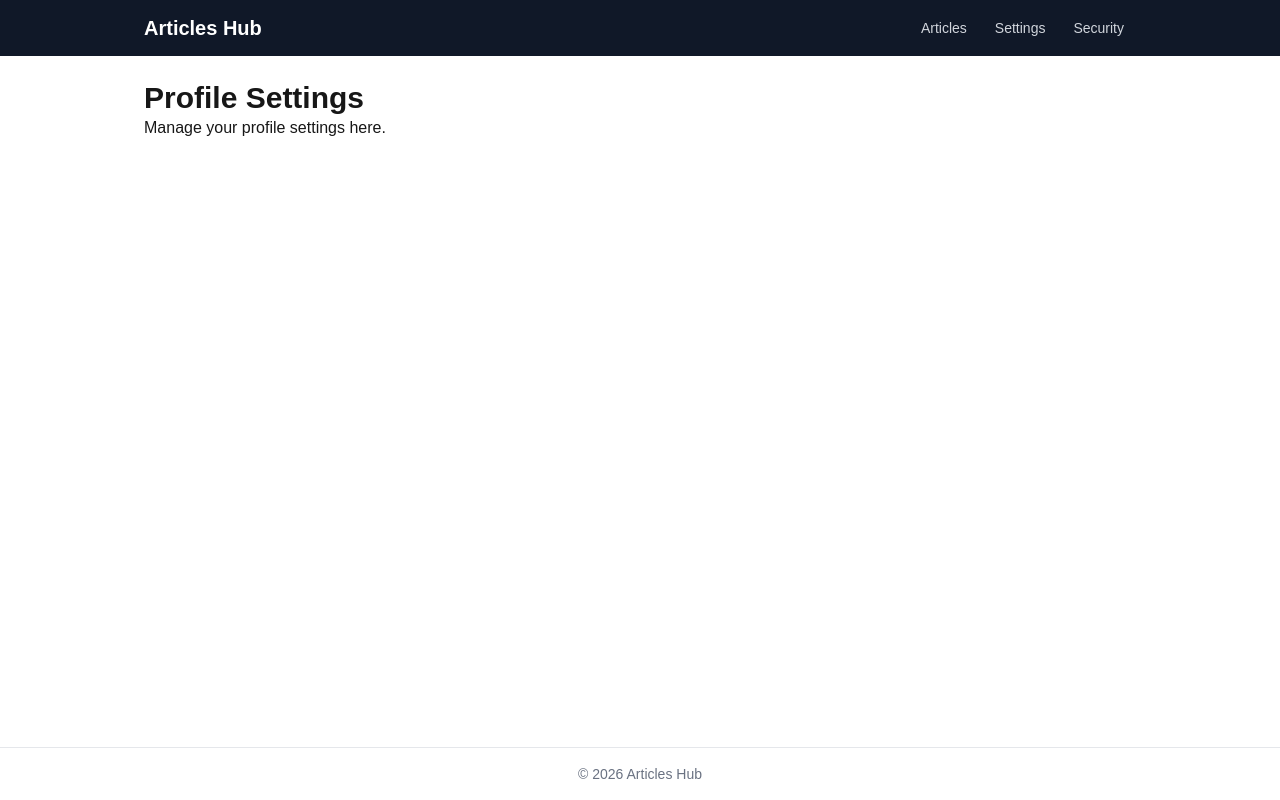
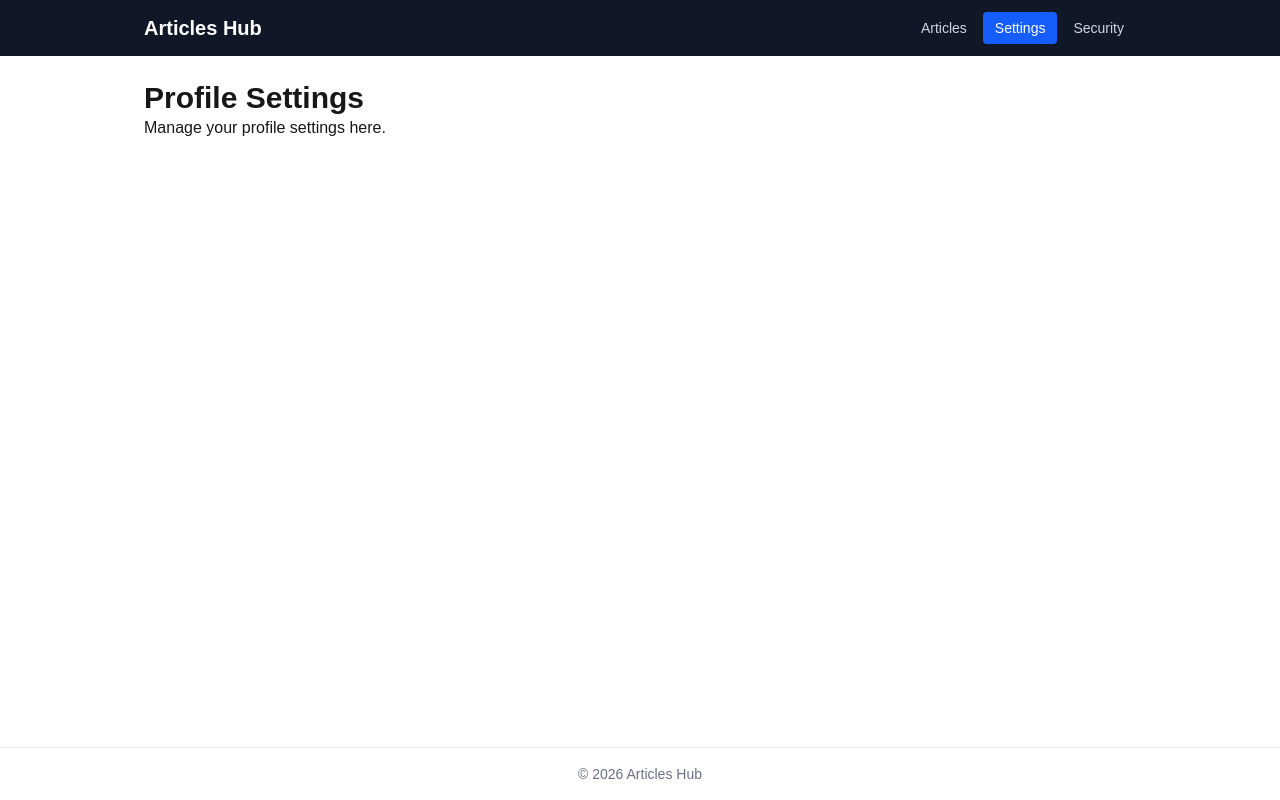
Before and after one commit to vt232kod-debug/NextJS-Lab-Project, a Next.js app: page /profile/settings in a window 1280 px wide. Built offline with nearby package versions, Linux system fonts and the light colour scheme.

Commit message:
feat: highlight active nav links

```diff
--- a/src/app/(main)/articles/layout.tsx
+++ b/src/app/(main)/articles/layout.tsx
@@ -1,4 +1,4 @@
-import Link from "next/link";
+import NavLink from "@/components/NavLink";
 
 export default function ArticlesLayout({
   children,
@@ -10,28 +10,32 @@ export default function ArticlesLayout({
       <nav className="bg-gray-100 rounded-lg p-1 mb-4">
         <ul className="flex gap-1 list-none m-0 p-0">
           <li>
-            <Link
+            <NavLink
               href="/articles"
               className="text-gray-700 hover:bg-gray-200 px-4 py-2 rounded text-sm no-underline inline-block"
+              activeClassName="!bg-blue-600 !text-white"
+              exact
             >
               All Articles
-            </Link>
+            </NavLink>
           </li>
           <li>
-            <Link
+            <NavLink
               href="/articles/favorite"
               className="text-gray-700 hover:bg-gray-200 px-4 py-2 rounded text-sm no-underline inline-block"
+              activeClassName="!bg-blue-600 !text-white"
             >
               Favorites
-            </Link>
+            </NavLink>
           </li>
           <li>
-            <Link
+            <NavLink
               href="/articles/create"
               className="text-gray-700 hover:bg-gray-200 px-4 py-2 rounded text-sm no-underline inline-block"
+              activeClassName="!bg-blue-600 !text-white"
             >
               Create
-            </Link>
+            </NavLink>
           </li>
         </ul>
       </nav>
--- a/src/app/(main)/layout.tsx
+++ b/src/app/(main)/layout.tsx
@@ -1,4 +1,5 @@
 import Link from "next/link";
+import NavLink from "@/components/NavLink";
 
 export default function MainLayout({
   children,
@@ -14,28 +15,33 @@ export default function MainLayout({
           </Link>
           <ul className="flex gap-1 list-none m-0 p-0">
             <li>
-              <Link
+              <NavLink
                 href="/articles"
                 className="text-gray-300 hover:text-white px-3 py-2 rounded text-sm no-underline"
+                activeClassName="!text-white bg-blue-600"
               >
                 Articles
-              </Link>
+              </NavLink>
             </li>
             <li>
-              <Link
+              <NavLink
                 href="/profile/settings"
                 className="text-gray-300 hover:text-white px-3 py-2 rounded text-sm no-underline"
+                activeClassName="!text-white bg-blue-600"
+                exact
               >
                 Settings
-              </Link>
+              </NavLink>
             </li>
             <li>
-              <Link
+              <NavLink
                 href="/profile/security"
                 className="text-gray-300 hover:text-white px-3 py-2 rounded text-sm no-underline"
+                activeClassName="!text-white bg-blue-600"
+                exact
               >
                 Security
-              </Link>
+              </NavLink>
             </li>
           </ul>
         </nav>
--- /dev/null
+++ b/src/components/NavLink.tsx
@@ -0,0 +1,34 @@
+"use client";
+
+import Link from "next/link";
+import { usePathname } from "next/navigation";
+import { ReactNode } from "react";
+
+interface NavLinkProps {
+  href: string;
+  children: ReactNode;
+  className?: string;
+  activeClassName?: string;
+  exact?: boolean;
+}
+
+export default function NavLink({
+  href,
+  children,
+  className = "",
+  activeClassName = "",
+  exact = false,
+}: NavLinkProps) {
+  const pathname = usePathname();
+  const isActive = exact ? pathname === href : pathname.startsWith(href);
+
+  return (
+    <Link
+      href={href}
+      className={`${className} ${isActive ? activeClassName : ""}`}
+      aria-current={isActive ? "page" : undefined}
+    >
+      {children}
+    </Link>
+  );
+}
```
